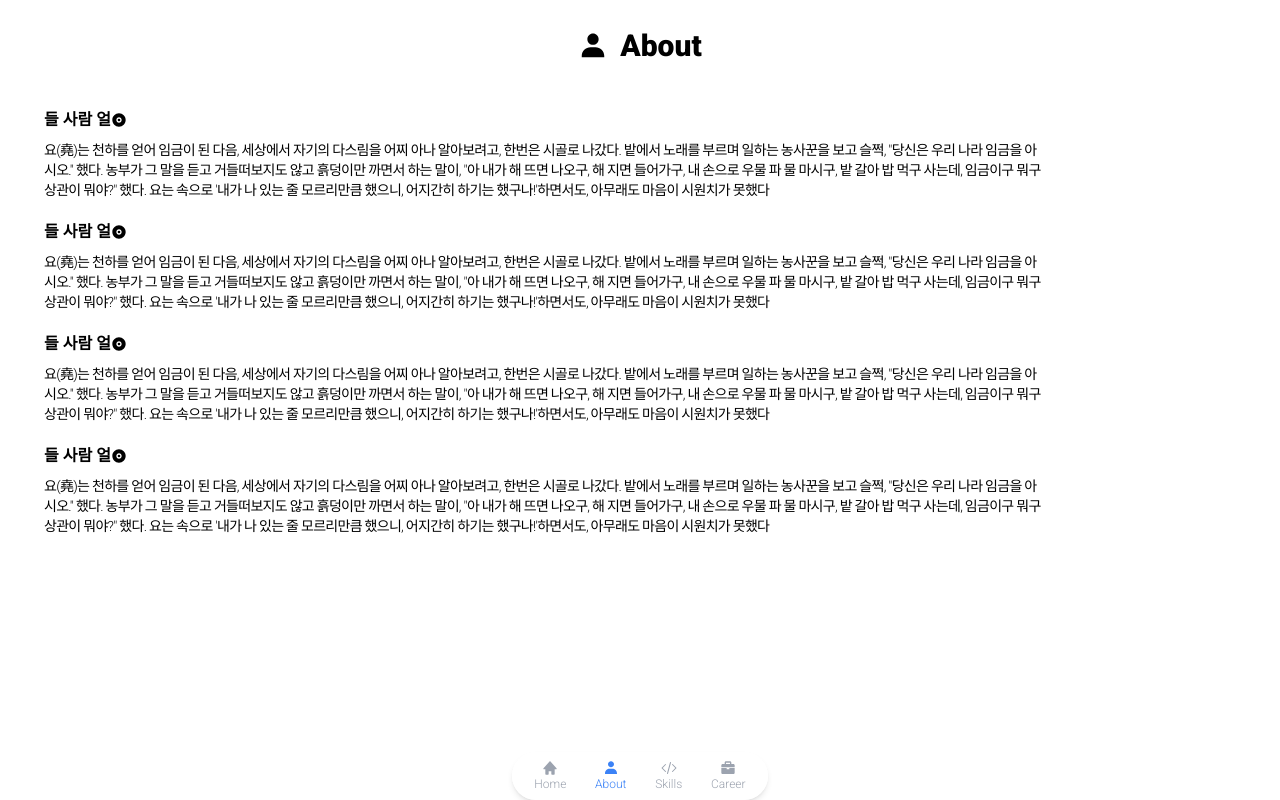
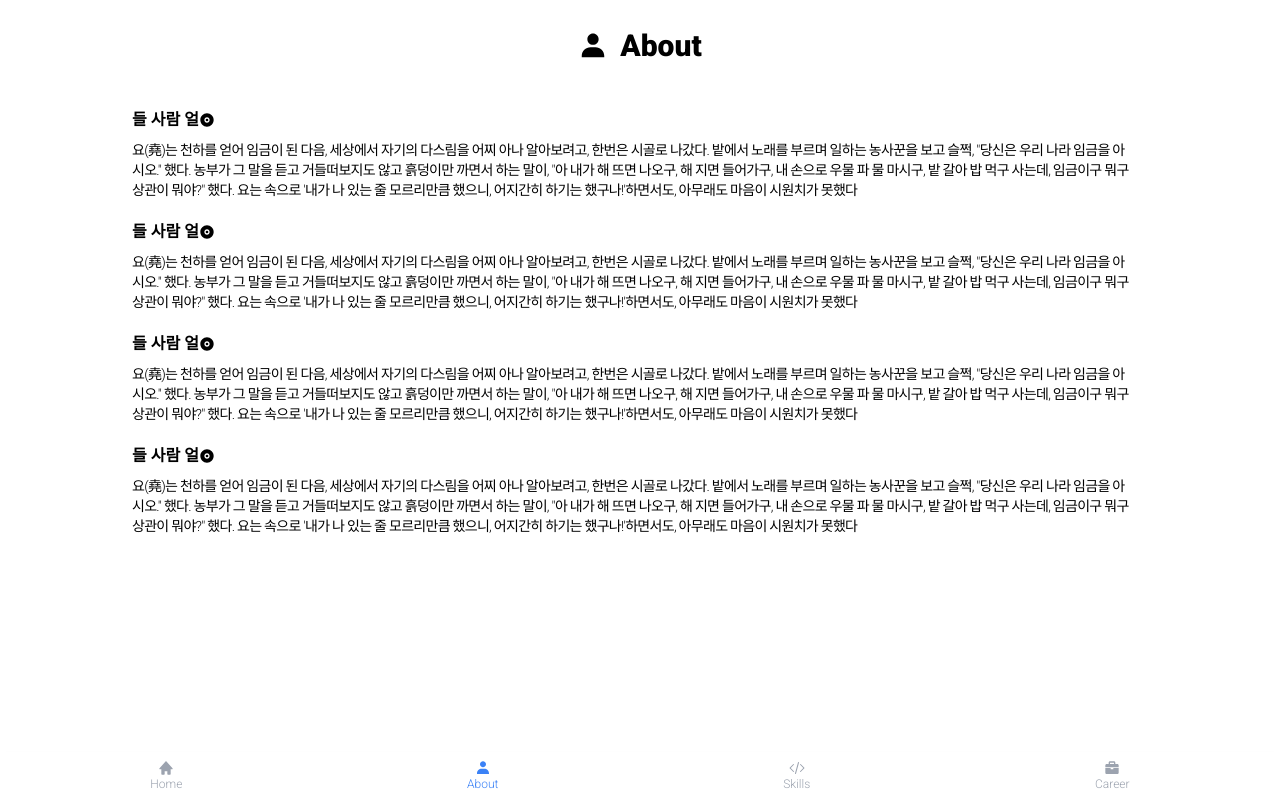
Before and after one commit to aj172019/portfolio, a Next.js app: page /about in a window 1280 px wide. Built offline with nearby package versions, Linux system fonts and the light colour scheme; a web font is replaced by a local one.

Commit message:
remove fullpage

```diff
--- a/src/app/about/page.tsx
+++ b/src/app/about/page.tsx
@@ -11,7 +11,7 @@ export default function About() {
             <div className={`flex flex-row items-center justify-center px-10 py-7`}>
                 <ChapterTitle title={`About`} icon={BiSolidUser} size={`3xl`}/>
             </div>
-            <div className={`w-screen px-5`}>
+            <div className={`px-5`}>
                 <div>
                 {
                     aboutProps.map((item, index) => {
--- a/src/app/layout.tsx
+++ b/src/app/layout.tsx
@@ -14,7 +14,7 @@ export default function RootLayout({children}: {
     return (
         <html>
         <body className={`${roboto300.className} flex flex-col h-screen overflow-hidden`}>
-        <div className="flex-1 overflow-y-auto">
+        <div className="flex-1 overflow-y-auto overflow-x-hidden">
             {children}
         </div>
         <div className="relative">
--- a/src/components/index-bar.tsx
+++ b/src/components/index-bar.tsx
@@ -8,8 +8,8 @@ export default function IndexBar() {
     const pathname = usePathname();
 
     return (
-        <div className="flex flex-col items-center bottom-0 md:bottom-5 lg:bottom-5 w-full">
-            <div className="flex justify-around w-full md:w-64 lg:w-64 md:rounded-full lg:rounded-full bg-white bg-opacity-80 p-2 shadow-md">
+        <div className="flex flex-col items-center bottom-0 w-full">
+            <div className="flex justify-around w-full bg-white bg-opacity-80 p-2 shadow-md">
                 {indexProps.map((item, index) => (
 
                     <Link
```
